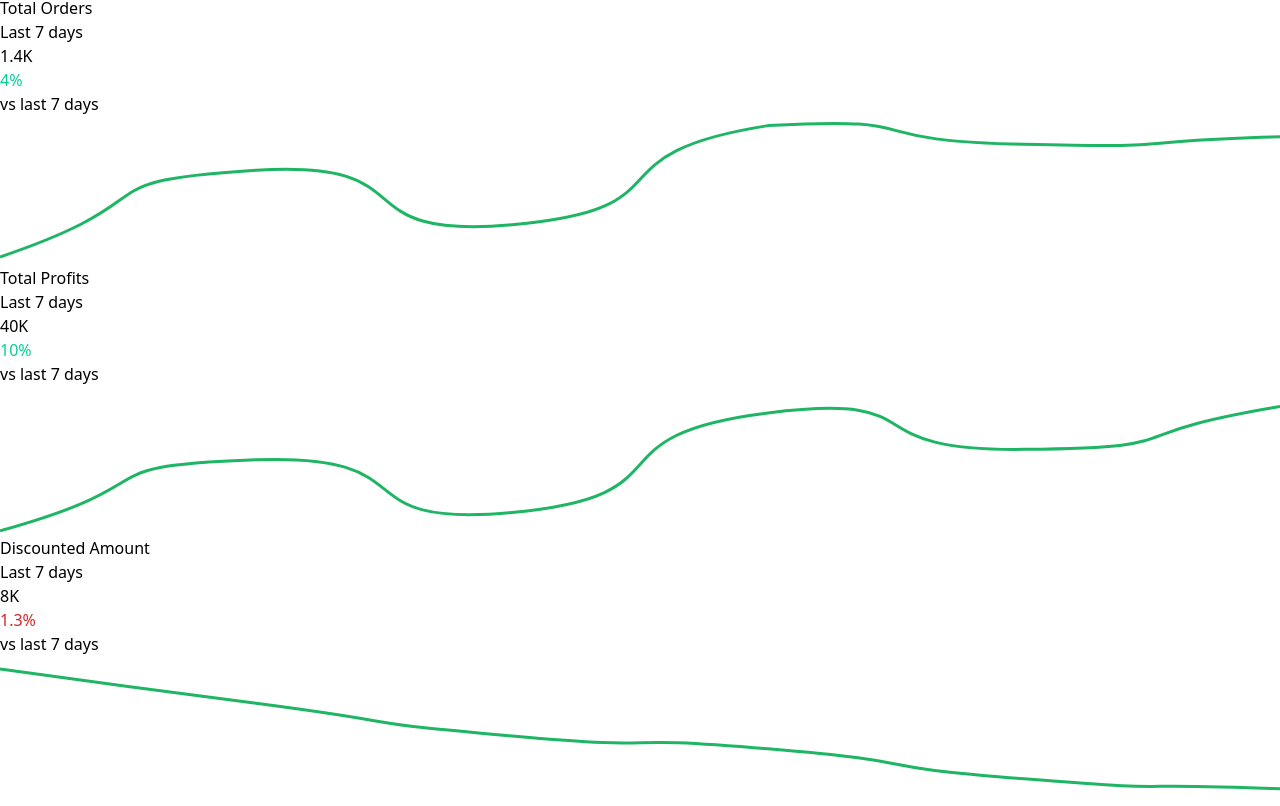
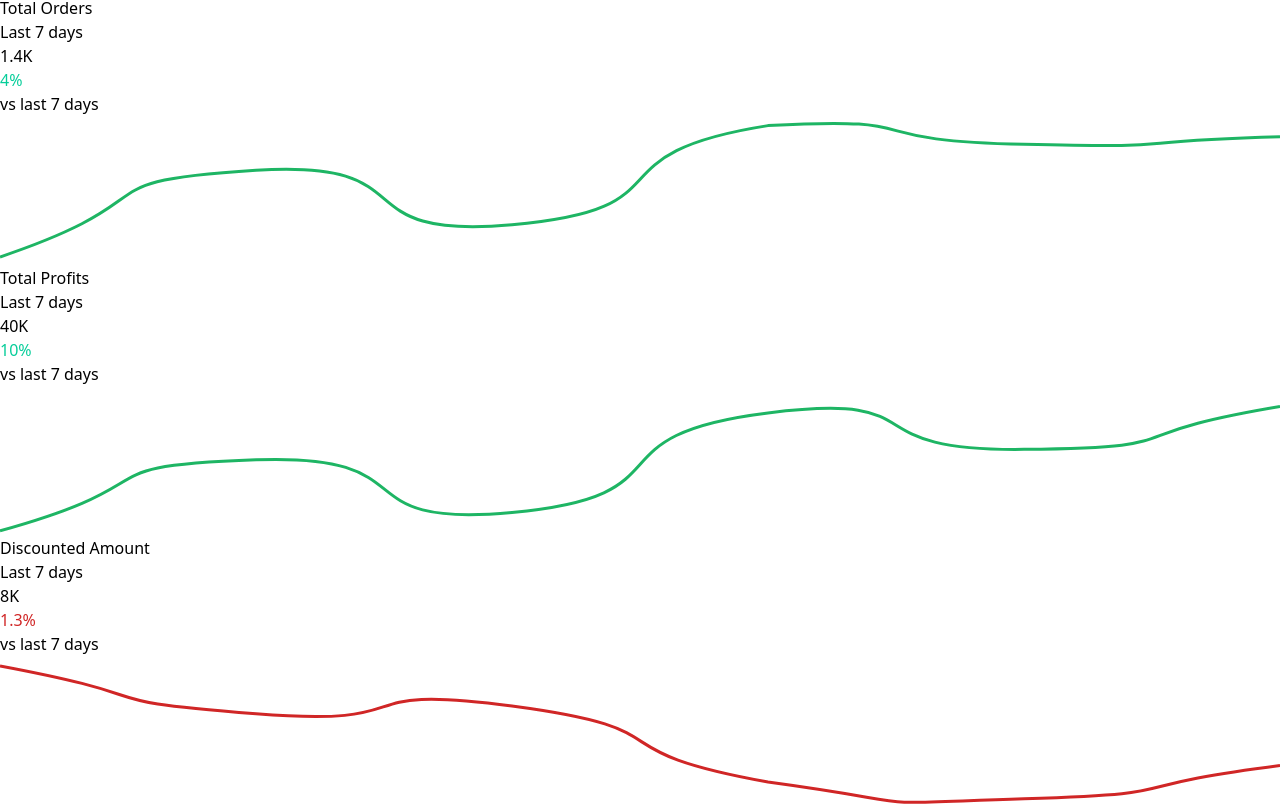
Before and after one commit to Okeke-Divine/eric-chart-repo, a React (Vite) app: page / in a window 1280 px wide. Shown: the part 386-1192 px from the top of the page. Built offline with nearby package versions, Linux system fonts and the light colour scheme.

Commit message:
Updated the discounted amount component/data

```diff
--- a/src/components/discountedAmount.tsx
+++ b/src/components/discountedAmount.tsx
@@ -38,13 +38,13 @@ export default function DiscountedAmount() {
                   {
                     label: "Discount",
                     data: discountedAmount.map((data) => data.discount),
-                    backgroundColor: "#1EB564", // Line color
-                    borderColor: "#1EB564", // Border color
+                    backgroundColor: "#D02626", // Line color
+                    borderColor: "#D02626", // Border color
                     borderWidth: 3, // Line width
                     pointRadius: 0, // Hide points initially
                     hoverRadius: 8, // Hover radius
                     hoverBackgroundColor: "white", // Hover background color
-                    hoverBorderColor: "#1EB564", // Hover border color
+                    hoverBorderColor: "#D02626", // Hover border color
                     hoverBorderWidth: 3, // Hover border width
                   },
                 ],
@@ -87,7 +87,7 @@ export default function DiscountedAmount() {
                 scales: {
                   x: {
                     ticks: {
-                      color: "#1EB564", // Set color of x-axis labels to gray
+                      color: "#D02626", // Set color of x-axis labels to gray
                     },
                     grid: {
                       display: false,
--- a/src/data/discountedAmount.json
+++ b/src/data/discountedAmount.json
@@ -1,7 +1,7 @@
 [
   {
     "label": "SEP",
-    "discount": 62407
+    "discount": 58407
   },
   {
     "label": "OCT",
@@ -9,18 +9,18 @@
   },
   {
     "label": "NOV",
-    "discount": 49000
+    "discount": 56000
   },
   {
     "label": "DEC",
-    "discount": 46436
+    "discount": 51436
   },
   {
     "label": "JAN",
-    "discount": 40436
+    "discount": 50436
   },
   {
     "label": "FEB",
-    "discount": 38436
+    "discount": 52436
   }
 ]
```
